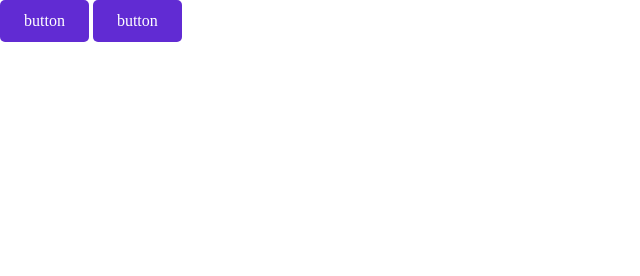
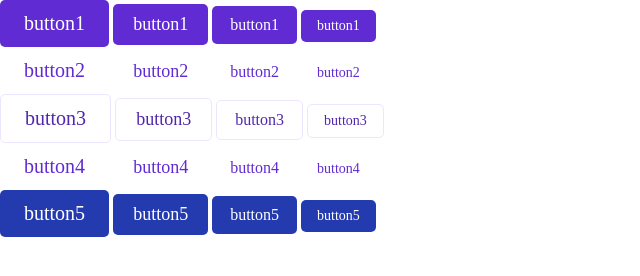
Before and after one commit to developer-of-rivia/UI-test, a website: page app/ui-tree.html in a window 1280 px wide. Shown: the whole page, without its empty margins (0-640 px from the left). Drawn offline with Linux system fonts and the light colour scheme.

Commit message:
сделано несколько кнопок

```diff
--- a/app/sass/_5 ui.sass
+++ b/app/sass/_5 ui.sass
@@ -7,6 +7,8 @@
 	display: none
 /* UI */
 /* BUTTON */
+.button
+    cursor: pointer
 // button--struct
 .button--struct1
     display: inline-block
@@ -14,9 +16,40 @@
 .button--bradius1
     border-radius: 5px
 // button--bg
-.button--bg1
+.button--colors1
     background: #612BD3
     color: #fff
+    &:hover
+        background: #5126AC
+.button--colors2
+    background: #fff
+    color: #612BD3
+    &:hover
+        background: #EEE5FF
+.button--colors3
+    border: 1px solid #EEE5FF
+    color: #5126AC
+    &:hover
+        border-color: #5126AC
+.button--colors4
+    color: #612BD3
+    &:hover
+        border-color: #5126AC
+.button--colors5
+    background: #243BB0
+    color: #fff
+    &:hover
+        background: #1D2F8D
 // button--size
 .button--size1
     padding: 12px 24px
+    font-size: 20px
+.button--size2
+    padding: 10px 20px
+    font-size: 18px
+.button--size3
+    padding: 10px 18px
+    font-size: 16px
+.button--size4
+    padding: 8px 16px
+    font-size: 14px
--- a/app/ui-tree.html
+++ b/app/ui-tree.html
@@ -25,26 +25,209 @@
 
 
 
-
+    <div class="row">
         <div class="
+            button
             button--struct1
-        button--bg1
+            button--colors1
             button--size1
             button--bradius1
         ">
+            button1
+        </div>
+        <div class="
             button
+            button--bradius1
+            button--struct1
+            button--colors1
+            button--size2
+        ">
+            button1
+        </div>
+        <div class="
+            button
+            button--struct1
+            button--colors1
+            button--size3
+            button--bradius1
+        ">
+            button1
+        </div>
+        <div class="
+            button
+            button--bradius1
+            button--struct1
+            button--colors1
+            button--size4
+        ">
+            button1
+        </div>
     </div>
 
+
+
+
+    <div class="row">
         <div class="
-        button--color2
+            button
+            button--struct1
+            button--colors2
+            button--size1
+            button--bradius1
+        ">
+            button2
+        </div>
+        <div class="
+            button
             button--bradius1
             button--struct1
-        button--bg1
+            button--colors2
+            button--size2
+        ">
+            button2
+        </div>
+        <div class="
+            button
+            button--struct1
+            button--colors2
+            button--size3
+            button--bradius1
+        ">
+            button2
+        </div>
+        <div class="
+            button
+            button--bradius1
+            button--struct1
+            button--colors2
+            button--size4
+        ">
+            button2
+        </div>
+    </div>
+
+
+
+
+    <div class="row">
+        <div class="
+            button
+            button--bradius1
+            button--struct1
+            button--colors3
             button--size1
         ">
+            button3
+        </div>
+        <div class="
             button
+            button--bradius1
+            button--struct1
+            button--colors3
+            button--size2
+        ">
+            button3
+        </div>
+        <div class="
+            button
+            button--bradius1
+            button--struct1
+            button--colors3
+            button--size3
+        ">
+            button3
+        </div>
+        <div class="
+            button
+            button--bradius1
+            button--struct1
+            button--colors3
+            button--size4
+        ">
+            button3
+        </div>
     </div>
 
+
+
+    <div class="row">
+        <div class="
+            button
+            button--bradius1
+            button--struct1
+            button--colors4
+            button--size1
+        ">
+            button4
+        </div>
+        <div class="
+            button
+            button--bradius1
+            button--struct1
+            button--colors4
+            button--size2
+        ">
+            button4
+        </div>
+        <div class="
+            button
+            button--bradius1
+            button--struct1
+            button--colors4
+            button--size3
+        ">
+            button4
+        </div>
+        <div class="
+            button
+            button--bradius1
+            button--struct1
+            button--colors4
+            button--size4
+        ">
+            button4
+        </div>
+    </div>
+
+
+    <div class="row">
+        <div class="
+            button
+            button--bradius1
+            button--struct1
+            button--colors5
+            button--size1
+        ">
+            button5
+        </div>
+        <div class="
+            button
+            button--bradius1
+            button--struct1
+            button--colors5
+            button--size2
+        ">
+            button5
+        </div>
+        <div class="
+            button
+            button--bradius1
+            button--struct1
+            button--colors5
+            button--size3
+        ">
+            button5
+        </div>
+        <div class="
+            button
+            button--bradius1
+            button--struct1
+            button--colors5
+            button--size4
+        ">
+            button5
+        </div>
+    </div>
 
 
 
```
Also changed, not shown: app/css/main.css. Lines whose indentation alone changed are shown as unchanged.
